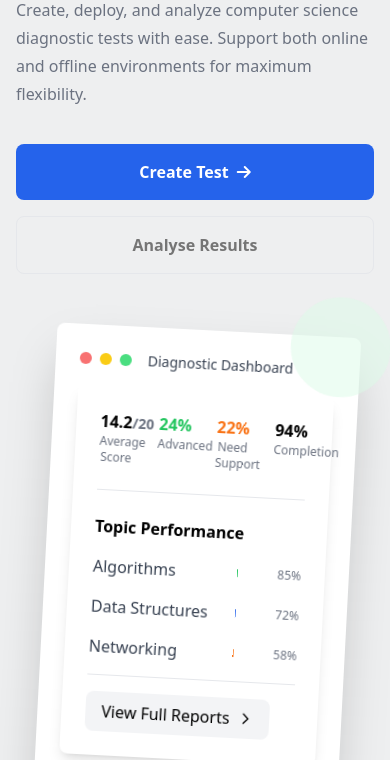
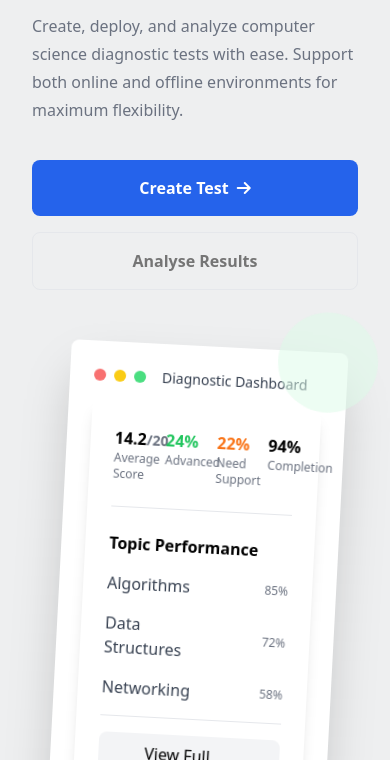
Before and after one commit to OctuMan/cs-diagnostic-platform, a website: page index.html in a window 390 px wide. Shown: the part 300-1060 px from the top of the page. Drawn offline with Linux system fonts and the light colour scheme.

Commit message:
header and hero section

```diff
--- a/index.html
+++ b/index.html
@@ -57,7 +57,7 @@
         </script>
      </div>
       <!-- Hero section  -->
-       <section class=" bg-[#eeeff0] md:p-10">
+       <section class=" bg-[#eeeff0] p-4 md:p-10">
          <div class="container md:mx-auto my-4 p-4 flex flex-col gap-14 md:flex-row justify-center items-center md:grid grid-cols-2 md:py-11">
                 <div class="hero-text flex  flex-col gap-4">
                     <div class="badge flex gap-3 items-center bg-[#eff6ff] py-2 px-4 rounded-full w-fit">
```
Also changed, not shown: css/main.css.
